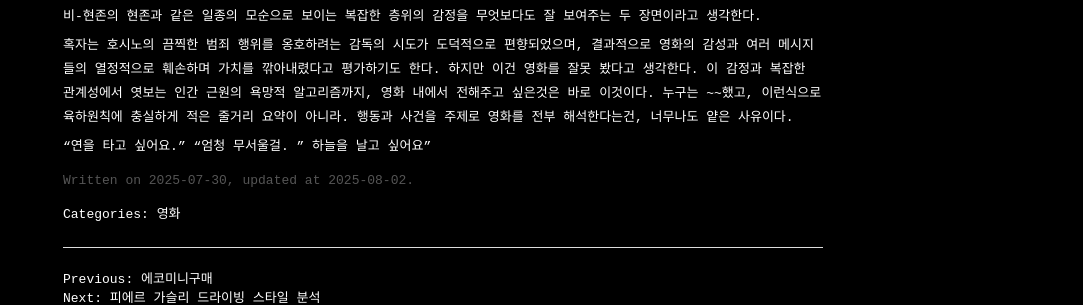
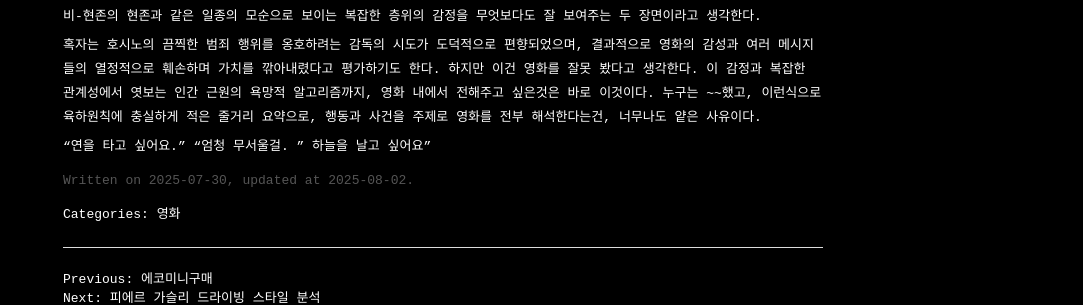
Before and after one commit to whoisrealminjueun/whoisrealminjueun.github.io, a Jekyll site: the page built from _posts/2025-07-30-괴리 침잠 그리고 릴리 슈슈와 칸예 웨스트.md, in a window 1280 px wide and 900 px high, scrolled down 4018 px. Shown: the part 453-758 px from the top of the window, without its empty margins (197-1280 px from the left). Built offline with Jekyll 4.4.1, drawn with Linux system fonts in a browser that asks for light colours.

Commit message:
Update 2025-07-30-괴리 침잠 그리고 릴리 슈슈와 칸예 웨스트.md

```diff
--- a/_posts/2025-07-30-괴리 침잠 그리고 릴리 슈슈와 칸예 웨스트.md
+++ b/_posts/2025-07-30-괴리 침잠 그리고 릴리 슈슈와 칸예 웨스트.md
@@ -106,6 +106,6 @@
 
 이 부분이 다른 이들의 해석에서 종종 무시되는데, 호시노와 츠다의 복잡한 관계의 연장선 상에서 부정과 긍정, 점유와 이탈, 비-현존의 현존과 같은 일종의 모순으로 보이는 복잡한 층위의 감정을 무엇보다도 잘 보여주는 두 장면이라고 생각한다.
 
-혹자는 호시노의 끔찍한 범죄 행위를 옹호하려는 감독의 시도가 도덕적으로 편향되었으며, 결과적으로 영화의 감성과 여러 메시지들의 열정적으로 훼손하며 가치를 깎아내렸다고 평가하기도 한다. 하지만 이건 영화를 잘못 봤다고 생각한다. 이 감정과 복잡한 관계성에서 엿보는 인간 근원의 욕망적 알고리즘까지, 영화 내에서 전해주고 싶은것은 바로 이것이다. 누구는 ~~했고, 이런식으로 육하원칙에 충실하게 적은 줄거리 요약이 아니라. 행동과 사건을 주제로 영화를 전부 해석한다는건, 너무나도 얕은 사유이다.
+혹자는 호시노의 끔찍한 범죄 행위를 옹호하려는 감독의 시도가 도덕적으로 편향되었으며, 결과적으로 영화의 감성과 여러 메시지들의 열정적으로 훼손하며 가치를 깎아내렸다고 평가하기도 한다. 하지만 이건 영화를 잘못 봤다고 생각한다. 이 감정과 복잡한 관계성에서 엿보는 인간 근원의 욕망적 알고리즘까지, 영화 내에서 전해주고 싶은것은 바로 이것이다. 누구는 ~~했고, 이런식으로 육하원칙에 충실하게 적은 줄거리 요약으로, 행동과 사건을 주제로 영화를 전부 해석한다는건, 너무나도 얕은 사유이다.
 
 “연을 타고 싶어요.” “엄청 무서울걸. ” 하늘을 날고 싶어요”
```
